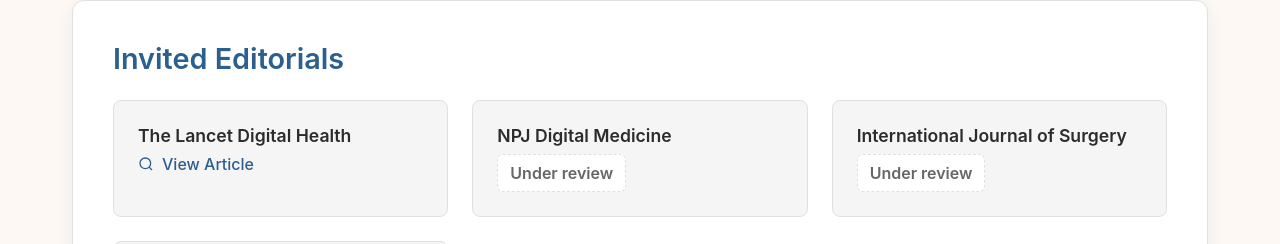
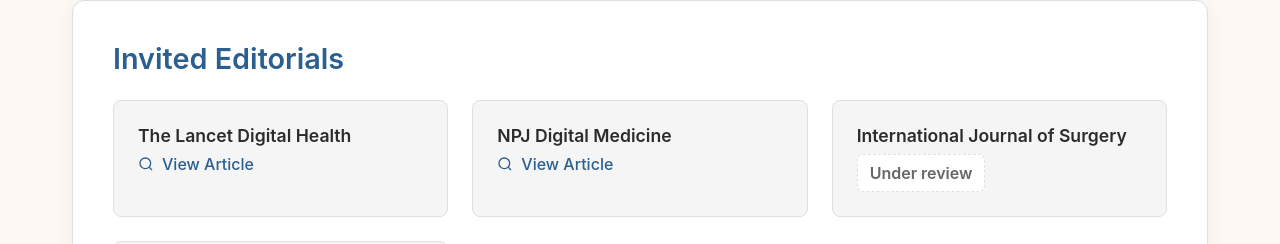
Before and after one commit to CHARTGuideline/CHARTGuideline.github.io, a React (Vite) app: page /citation in a window 1280 px wide. Shown: the part 1348-1592 px from the top of the page. Built offline with nearby package versions, Linux system fonts and the light colour scheme.

Commit message:
added npj

```diff
--- a/src/pages/Citation.tsx
+++ b/src/pages/Citation.tsx
@@ -276,7 +276,7 @@
 
   const invitedEditorials = [
     { name: 'The Lancet Digital Health', url: 'https://www.thelancet.com/journals/landig/article/PIIS2589-7500(25)00092-5/fulltext', status: 'Under review' },
-    { name: 'NPJ Digital Medicine', url: null, status: 'Under review' },
+    { name: 'NPJ Digital Medicine', url: 'https://www.nature.com/articles/s41746-025-02113-z', status: 'Under review' },
     { name: 'International Journal of Surgery', url: null, status: 'Under review' },
     { name: 'Journal of clinical epidemiology', url: null, status: 'Under review' }
   ];
```
